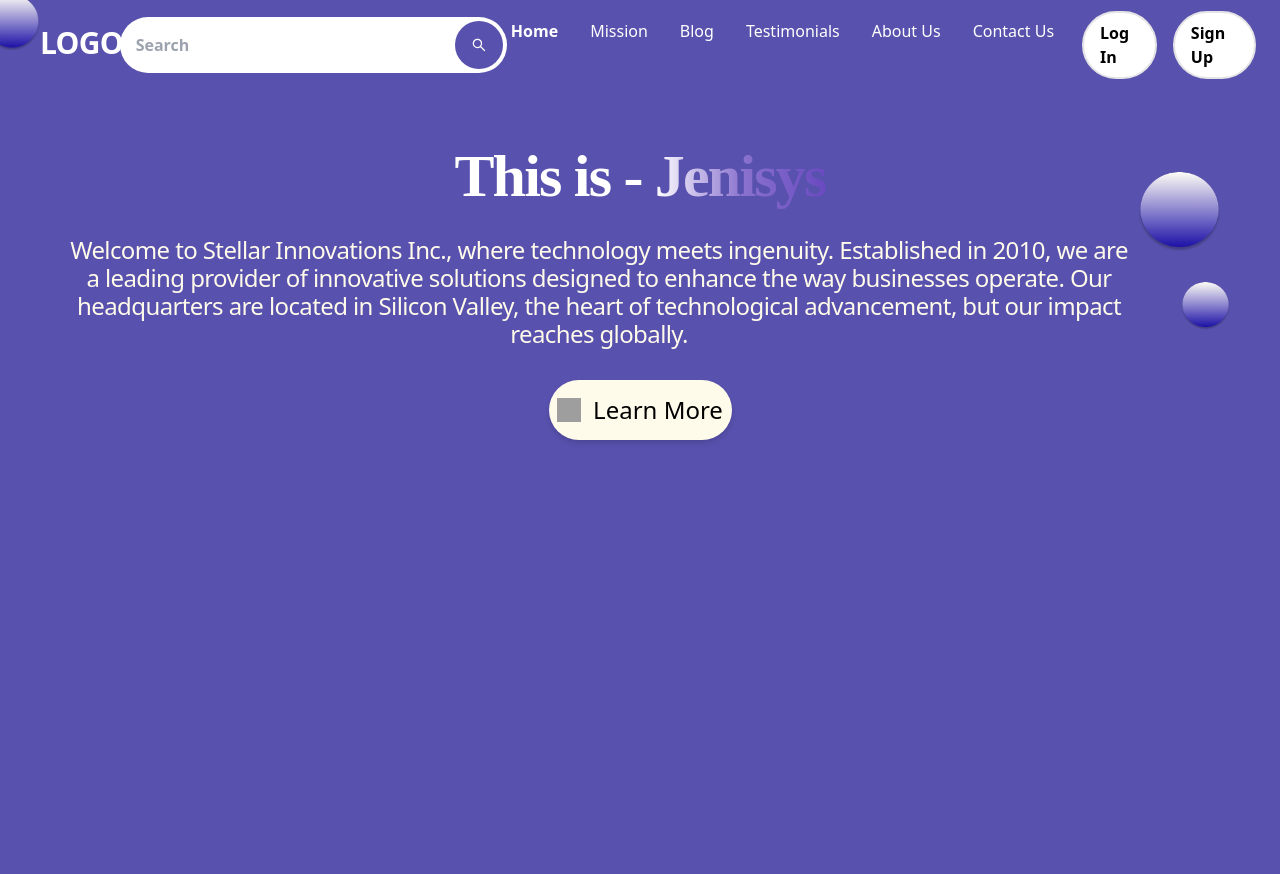
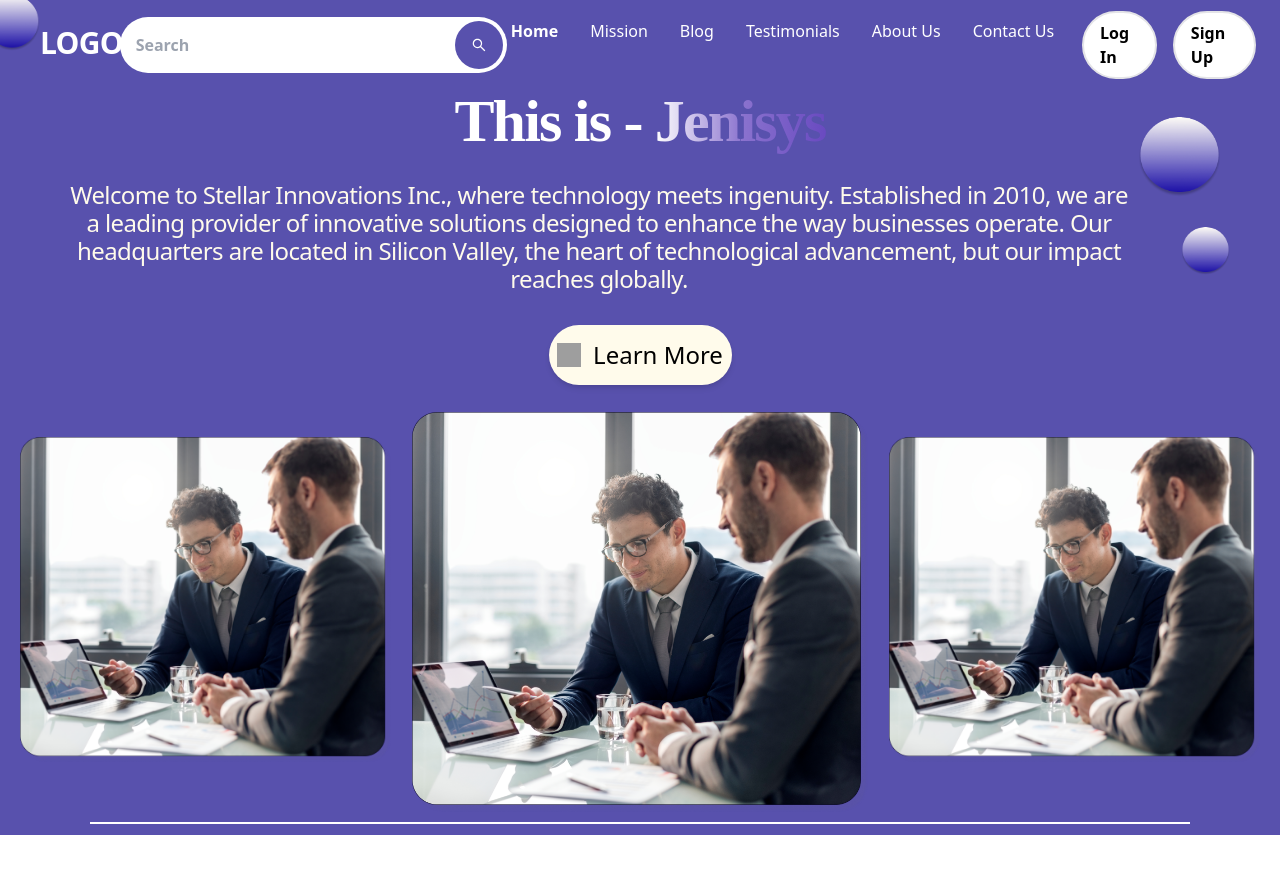
Before and after one commit to Jenisys-in/Jenisys, a React (Vite) app: page / in a window 1280 px wide. Shown: the top 874 px of the page. After the commit the page ends 835 px from the top, so only its background shows below. Built offline with nearby package versions, Linux system fonts and the light colour scheme; grey boxes are pictures that could not be loaded; the HTML template or start-up script is replaced by a standard one; a web font is replaced by a local one.

Commit message:
added pics and hr

```diff
--- a/src/components/Homepage.jsx
+++ b/src/components/Homepage.jsx
@@ -4,7 +4,7 @@ import "@fontsource/lexend-exa";
 
 function Home() {
   return (
-    <div className="mt-[90px] flex flex-col grow shrink-0 items-center text-2xl basis-0 w-fit max-md:max-w-full bg-[#5851AD] min-h-screen">
+    <div className="mt-[35px] flex flex-col grow shrink-0 items-center text-2xl basis-0 w-fit max-md:max-w-full bg-[#5851AD] min-h-screen">
       <div className="flex">
         <div className="text-6xl font-bold tracking-tighter text-white bg-clip-text leading-[76.8px] max-md:max-w-full max-md:text-4xl">
           <h1 className="mt-[50px] w-[731px] text-center relative text-inherit tracking-[-0.03em] leading-[120%] font-bold font-['Lexend_Exa'] inline-block shrink-0 ">
@@ -37,15 +37,36 @@ function Home() {
           className="mr-[50px] mt-[70px] w-19 h-12 rounded-full"
         />
       </div>
-      <div className="flex flex-col justify-center mt-5 max-w-full tracking-normal text-center bg-amber-50 shadow-md leading-[133%] rounded-[30px] text-[color:var(--sds-color-text-default-default)] w-[183px] max-md:mt-10">
+      <div className="flex flex-col justify-center mt-5 max-w-full tracking-normal text-center bg-amber-50 shadow-md leading-[133%] rounded-[30px] text-[color:var(--sds-color-text-default-default)] w-[183px] max-md:mt-10 hover:bg-[#F9A825] active:border-white duration-300">
         <div className="flex gap-3 justify-center  py-3.5">
           <img
             loading="lazy"
             src="https://cdn.builder.io/api/v1/image/assets/TEMP/9afb6dcba9f05d54e0df071a9722482e614fd8d31d6f128b5899af272ff40509?apiKey=150ca4726f0b413090f132e093d2a392&"
             className="shrink-0 my-auto w-6 aspect-square"
           />
-          <div>Learn More</div>
+          <div >
+            <button >Learn More</button></div>
         </div>
+      </div>
+      <div className="flex flex-row pt-[27px]">
+      <img
+            loading="lazy"
+            src="img/Rectangle 2.png"
+            className="object-contain w-[450px] h-[350px] pt-[25px] rounded-50"
+          />
+          <img
+            loading="lazy"
+            src="img/Rectangle 2.png"
+            className="object-contain w-[500px] h-[400px] rounded-50"
+          />
+          <img
+            loading="lazy"
+            src="img/Rectangle 2.png"
+            className="object-contain w-[450px] h-[350px] pt-[25px] rounded-50"
+          />
+      </div>
+      <div className="pt-[10px]">
+      <hr className=" place-content-center border-[1px] w-[1100px] h-0   border-[solid] border-[#FFFFFF]"></hr>
       </div>
     </div>
   );
```
